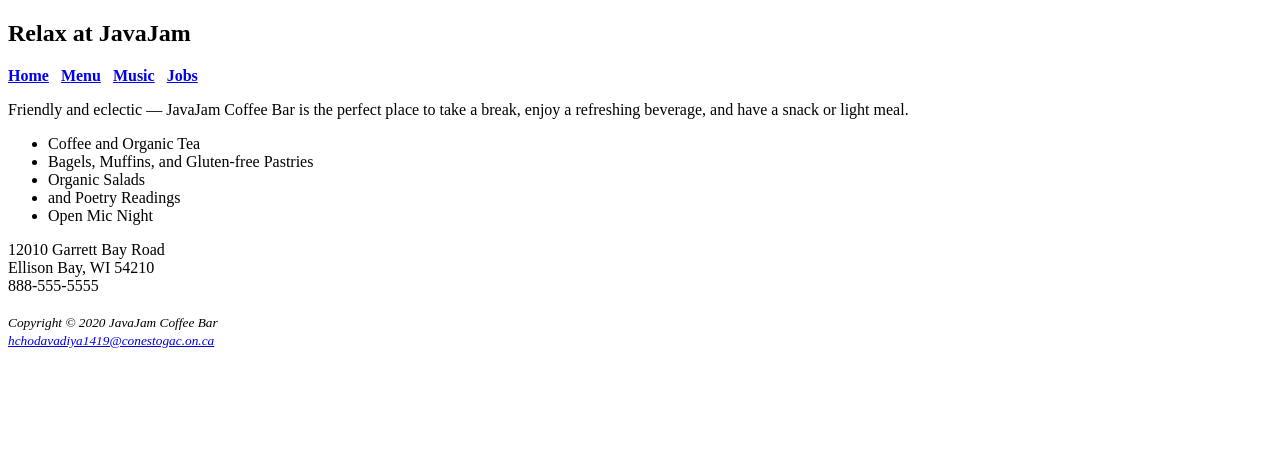
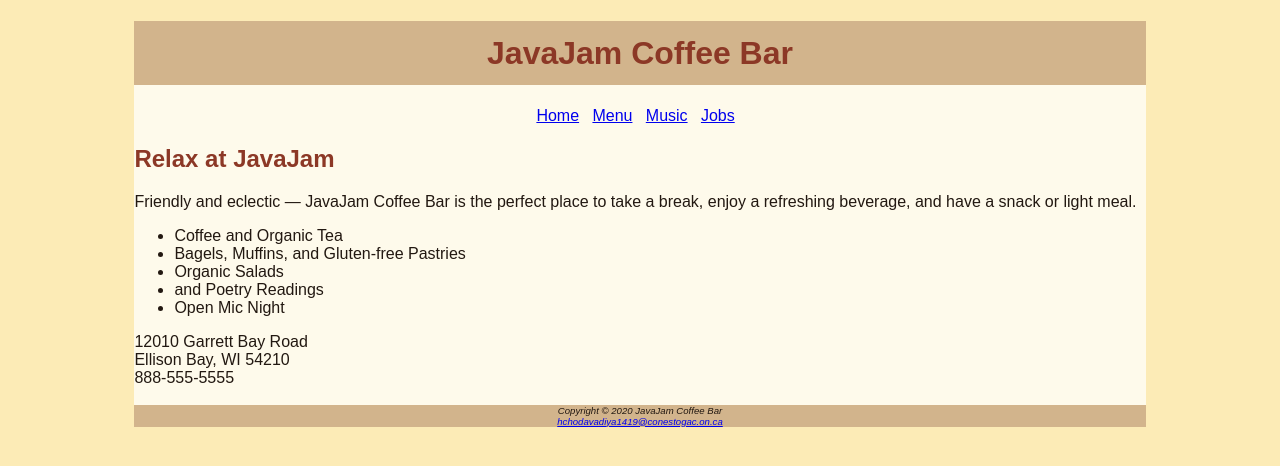
Before and after one commit to HinalChodavadiyaConestoga/JavajamCoffeeBar, a plain HTML site: page index.html in a window 1280 px wide. Drawn offline with Linux system fonts and the light colour scheme.

Commit message:
CHapter 3 task updated

```diff
--- a/index.html
+++ b/index.html
@@ -3,18 +3,20 @@
 <head>
 <title>JavaJam Coffee Bar</title>
 <meta charset="utf-8">
+<link rel="stylesheet" href="javajam.css">
 </head>
 <body>
+  <div id="wrapper">
 <header>
-  <h2>Relax at JavaJam</h2>
+  <h1>JavaJam Coffee Bar</h1>
 </header>
 <nav>
-    <b><a href="index.html">Home</a>  &nbsp;
+    <a href="index.html">Home</a>  &nbsp;
       <a href="menu.html">Menu</a>  &nbsp;
       <a href="music.html">Music</a> &nbsp;
       <a href="job.html">Jobs</a>  &nbsp;
-   </b>
   </nav>
+  <h2>Relax at JavaJam</h2>
   <p>
     Friendly and eclectic — JavaJam Coffee Bar is the perfect place to take a break, enjoy a refreshing beverage, and have a snack or light meal.
     <ul>
@@ -37,8 +39,12 @@
     </div>
 <br>
     <footer>
-      <small> <i> Copyright © 2020 JavaJam Coffee Bar
+      Copyright © 2020 JavaJam Coffee Bar
 <br>
-<a href="hchodavadiya@conestogac.on.ca">hchodavadiya1419@conestogac.on.ca</a></i></small>
+<a href="hchodavadiya@conestogac.on.ca">hchodavadiya1419@conestogac.on.ca</a>
 
     </footer>
+    </div>
+
+    </body>
+    </html>
--- a/javajam.css
+++ b/javajam.css
@@ -0,0 +1,32 @@
+body{
+    background-color: #FCEBB6;
+    color: #221811;
+    font-family: Arial, Helvetica, sans-serif;
+}
+header{
+    color: #8C3826;
+    background-color: #D2B48C;
+    text-align: center;
+}
+header h1{
+    line-height: 200%;
+}
+h2{
+    color: #8C3826;
+}
+nav{
+    text-align: center;
+    font-weight: 500;
+}
+footer{
+    background-color: #D2B48C;
+    font-size: .60em;
+    text-align: center;
+    font-style: italic;
+}
+#wrapper {
+    width: 80%;
+    background-color: #FEFAEB;
+    margin-right: auto;
+    margin-left: auto;
+}
```
Also changed, not shown: menu.html (+10 -6 lines), music.html (line endings or trailing spaces).
